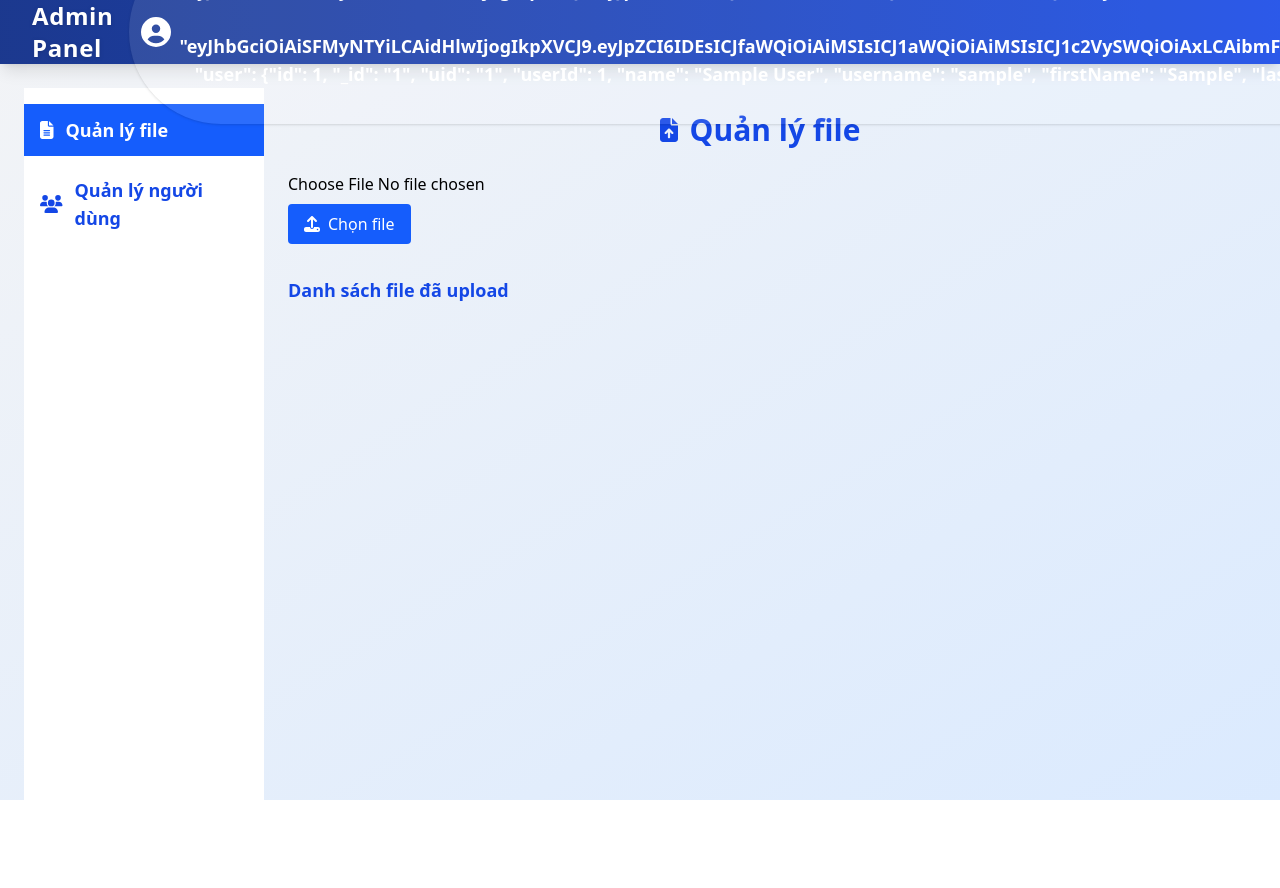
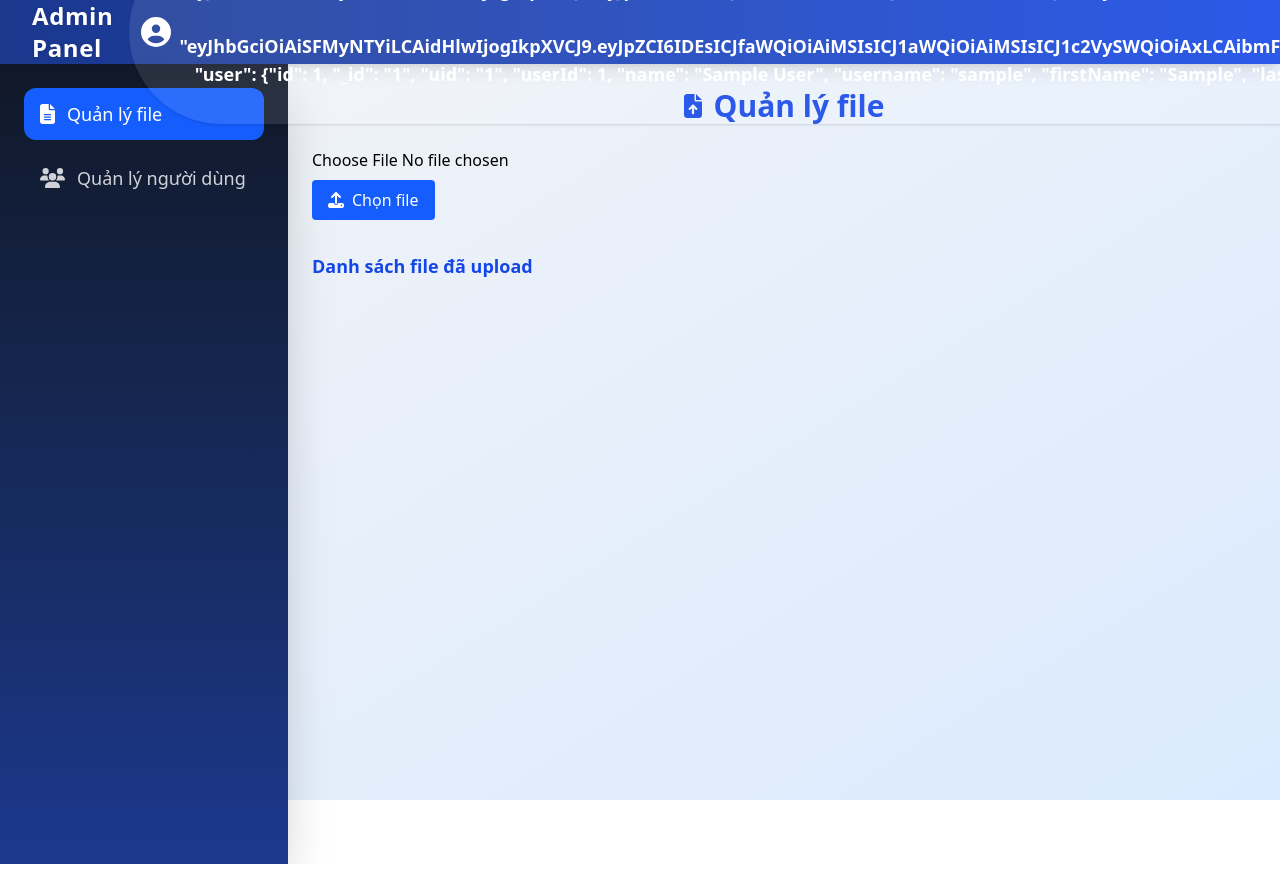
Before and after one commit to nguyen5562/chatbot-tuyen-sinh-fe-web, a React (Vite) app: page /admin in a window 1280 px wide. Shown: the top 888 px of the page. After the commit the page ends 864 px from the top, so only its background shows below. Built offline with nearby package versions, Linux system fonts and the light colour scheme; sample sign-in values are in the browser's storage.

Commit message:
update 2

```diff
--- a/src/components/Sidebar/AdminSidebar.tsx
+++ b/src/components/Sidebar/AdminSidebar.tsx
@@ -9,25 +9,31 @@ type Props = {
 
 const AdminSidebar: React.FC<Props> = ({ selectedTab, setSelectedTab }) => {
   return (
-    <div className="w-60 h-screen bg-white flex flex-col justify-between">
-      <div className="flex flex-col gap-2 pt-4">
+    <aside className="w-72 bg-gradient-to-b from-gray-900 to-blue-900 text-white flex flex-col p-6 h-full shadow-2xl">
+      <nav className="flex-1">
+        <ul className="space-y-3">
+          <li>
             <button
-          className={`flex items-center gap-3 text-lg font-semibold px-4 py-3 text-left transition-all ${selectedTab === 'file' ? 'bg-blue-600 text-white' : 'hover:bg-blue-50 text-blue-700'}`}
+              className={`flex items-center gap-3 py-3 px-4 rounded-xl transition-all text-lg font-medium w-full text-left ${selectedTab === 'file' ? 'bg-blue-600 text-white' : 'hover:bg-blue-700/70 text-white/80'}`}
               onClick={() => setSelectedTab('file')}
             >
-          <FontAwesomeIcon icon={faFileAlt} />
+              <FontAwesomeIcon icon={faFileAlt} className="text-xl" />
               Quản lý file
             </button>
+          </li>
+          <li>
             <button
-          className={`flex items-center gap-3 text-lg font-semibold px-4 py-3 text-left transition-all ${selectedTab === 'user' ? 'bg-blue-600 text-white' : 'hover:bg-blue-50 text-blue-700'}`}
+              className={`flex items-center gap-3 py-3 px-4 rounded-xl transition-all text-lg font-medium w-full text-left ${selectedTab === 'user' ? 'bg-blue-600 text-white' : 'hover:bg-blue-700/70 text-white/80'}`}
               onClick={() => setSelectedTab('user')}
             >
-          <FontAwesomeIcon icon={faUsers} />
+              <FontAwesomeIcon icon={faUsers} className="text-xl" />
               Quản lý người dùng
             </button>
-      </div>
+          </li>
+        </ul>
+      </nav>
       <div className="mb-6" />
-    </div>
+    </aside>
   );
 };
 
--- a/src/layouts/AdminLayout.tsx
+++ b/src/layouts/AdminLayout.tsx
@@ -10,10 +10,8 @@ const AdminLayout: React.FC<{ children: React.ReactNode }> = ({ children }) => {
         </div>
         <UserMenu isAdminPage />
       </header>
-      <div className="flex flex-1 min-h-0 h-0">
-        <main className="flex-1 p-0 md:p-6 w-full">
-          {children}
-        </main>
+      <div className="flex flex-1 flex-row min-h-0 h-0">
+        {children}
       </div>
     </div>
   );
```
Lines whose indentation alone changed are shown as unchanged.
